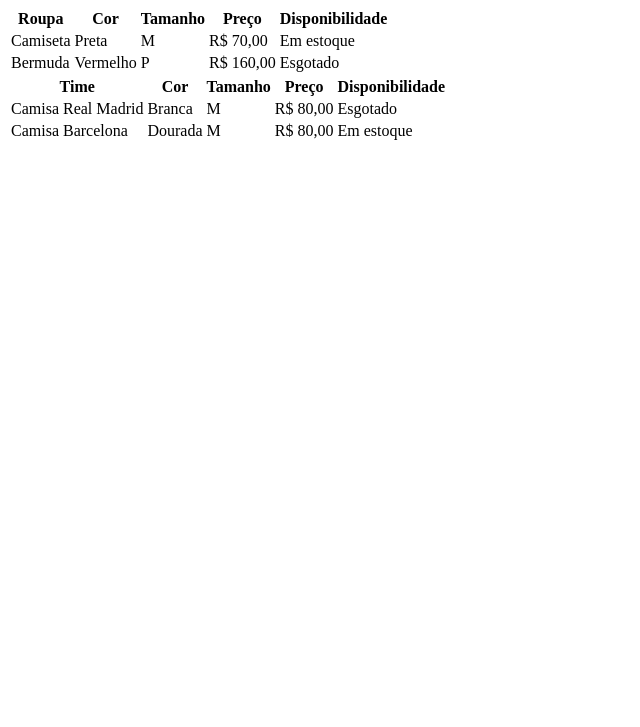
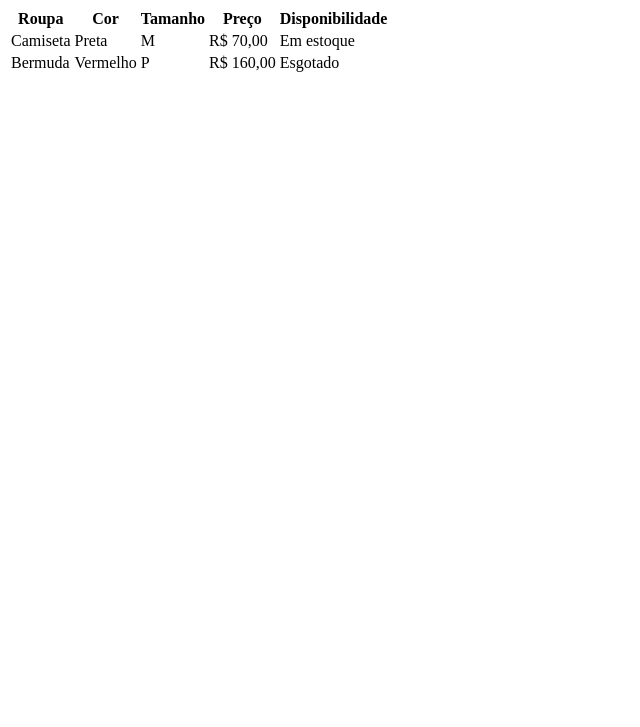
Before and after one commit to Marcus-Rocha-10/tabela, a plain HTML site: page index.html in a window 1280 px wide. Shown: the part 73-800 px from the top of the page, without its empty margins (0-640 px from the left). Drawn offline with Linux system fonts and the light colour scheme.

Commit message:
deletado a table de time

```diff
--- a/index.html
+++ b/index.html
@@ -32,28 +32,5 @@
         </tr>
     </table>
 
-    <table>
-        <tr>
-            <th>Time</th>
-            <th>Cor</th>
-            <th>Tamanho</th>
-            <th>Preço</th>
-            <th>Disponibilidade</th>
-        </tr>
-        <tr>
-            <td>Camisa Real Madrid</td>
-            <td>Branca</td>
-            <td>M</td>
-            <td>R$ 80,00</td>
-            <td>Esgotado</td>
-        </tr>
-        <tr>
-            <td>Camisa Barcelona</td>
-            <td>Dourada</td>
-            <td>M</td>
-            <td>R$ 80,00</td>
-            <td>Em estoque</td>
-        </tr>
-    </table>
 </body>
 </html>
```
